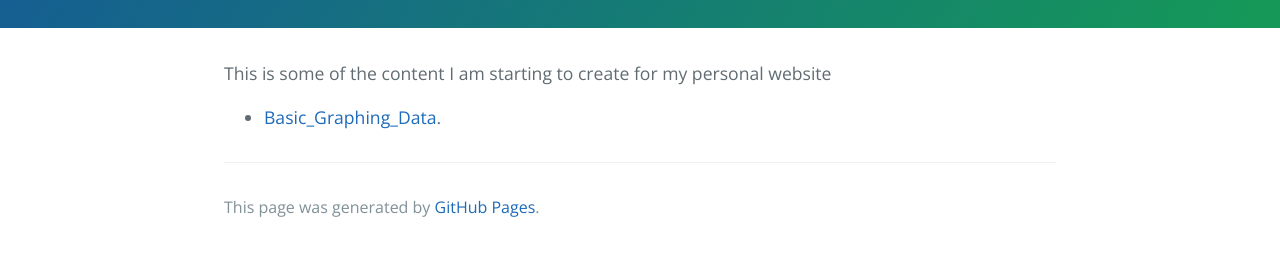
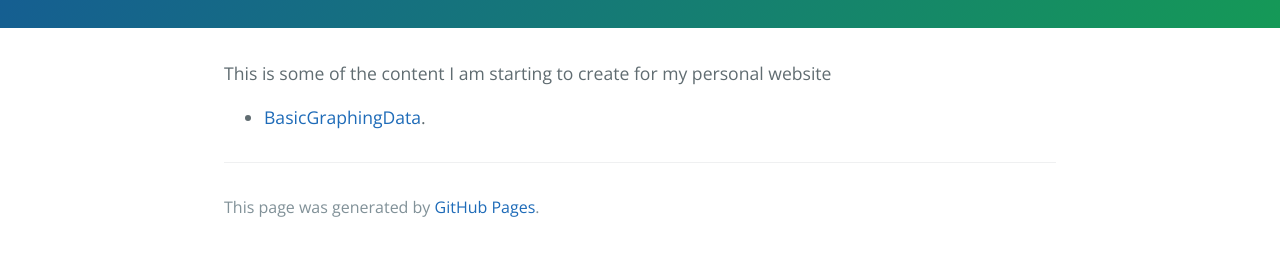
Before and after one commit to EnGinear87/EnGinear87.github.io, a Jekyll site: the page built from index.md, in a window 1280 px wide. Shown: the part 289-545 px from the top of the page. Built offline with Jekyll 4.4.1, drawn with Linux system fonts in a browser that asks for light colours; our own code applies the rules of GitHub Pages for plain Markdown files.

Commit message:
Update index.md

```diff
--- a/index.md
+++ b/index.md
@@ -4,4 +4,4 @@ description: This is my first testing done inside of GitHub
 ---
 
 This is some of the content I am starting to create for my personal website
-- [Basic_Graphing_Data](./Basic_Graphing_Data/index.md).
+- [BasicGraphingData](./BasicGraphingData/index.md).
```
